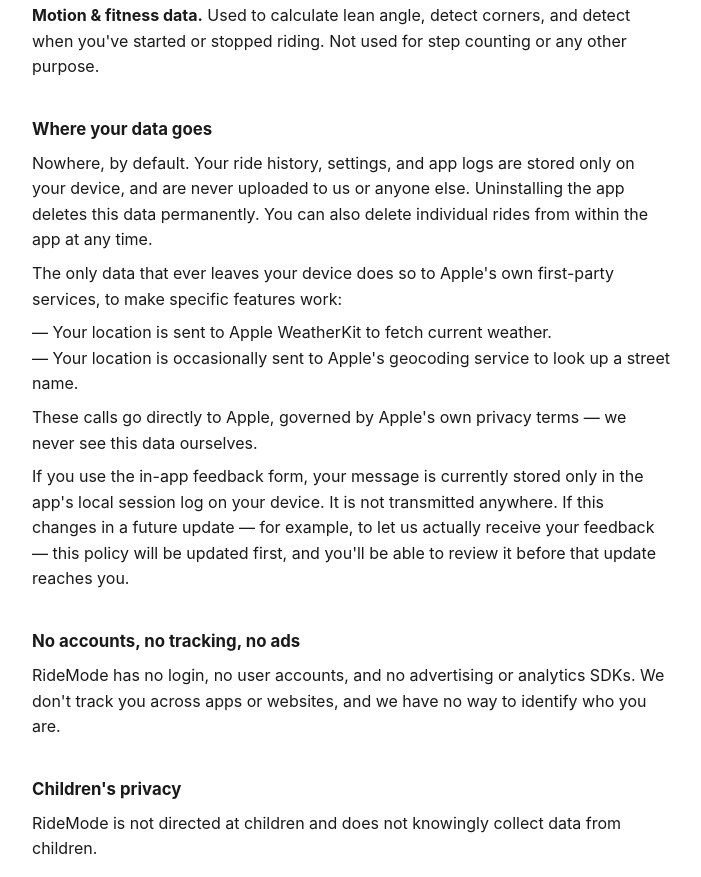
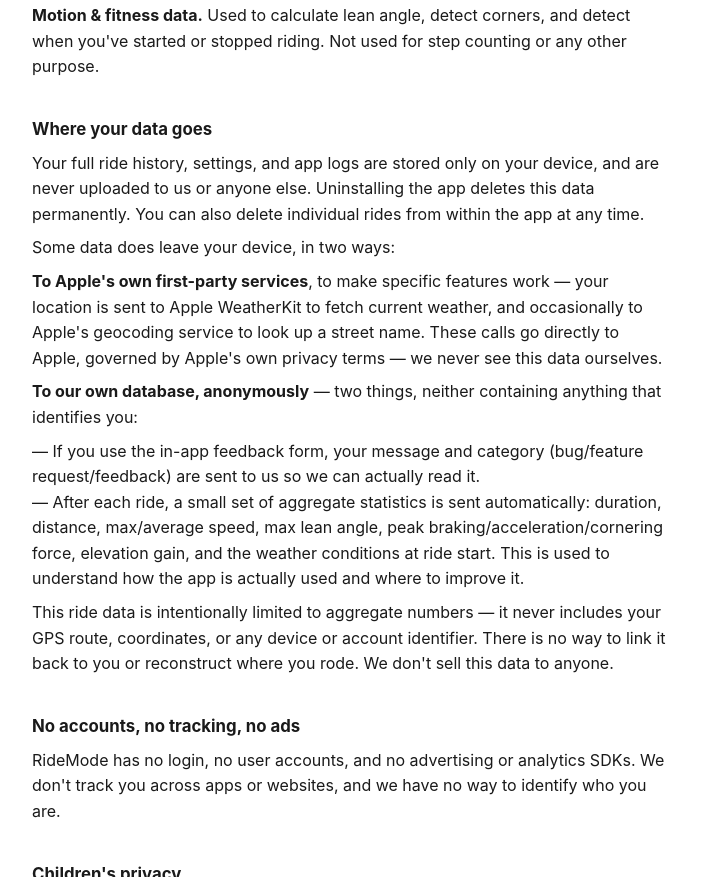
Before and after one commit to magyizsolt90/ridemode-site, a plain HTML site: page index.html in a window 1280 px wide. Shown: the part 539-1416 px from the top of the page, without its empty margins (288-989 px from the left). Drawn offline with Linux system fonts and the light colour scheme.

Commit message:
docs: disclose feedback and anonymous ride analytics collection
Both now actually ship to our Supabase database, not just planned —
policy needs to be accurate before real users hit this.

```diff
--- a/index.html
+++ b/index.html
@@ -51,12 +51,13 @@
 <p><strong>Motion &amp; fitness data.</strong> Used to calculate lean angle, detect corners, and detect when you've started or stopped riding. Not used for step counting or any other purpose.</p>
 
 <h2>Where your data goes</h2>
-<p>Nowhere, by default. Your ride history, settings, and app logs are stored only on your device, and are never uploaded to us or anyone else. Uninstalling the app deletes this data permanently. You can also delete individual rides from within the app at any time.</p>
-<p>The only data that ever leaves your device does so to Apple's own first-party services, to make specific features work:</p>
-<p>— Your location is sent to Apple WeatherKit to fetch current weather.<br>
-— Your location is occasionally sent to Apple's geocoding service to look up a street name.</p>
-<p>These calls go directly to Apple, governed by Apple's own privacy terms — we never see this data ourselves.</p>
-<p>If you use the in-app feedback form, your message is currently stored only in the app's local session log on your device. It is not transmitted anywhere. If this changes in a future update — for example, to let us actually receive your feedback — this policy will be updated first, and you'll be able to review it before that update reaches you.</p>
+<p>Your full ride history, settings, and app logs are stored only on your device, and are never uploaded to us or anyone else. Uninstalling the app deletes this data permanently. You can also delete individual rides from within the app at any time.</p>
+<p>Some data does leave your device, in two ways:</p>
+<p><strong>To Apple's own first-party services</strong>, to make specific features work — your location is sent to Apple WeatherKit to fetch current weather, and occasionally to Apple's geocoding service to look up a street name. These calls go directly to Apple, governed by Apple's own privacy terms — we never see this data ourselves.</p>
+<p><strong>To our own database, anonymously</strong> — two things, neither containing anything that identifies you:</p>
+<p>— If you use the in-app feedback form, your message and category (bug/feature request/feedback) are sent to us so we can actually read it.<br>
+— After each ride, a small set of aggregate statistics is sent automatically: duration, distance, max/average speed, max lean angle, peak braking/acceleration/cornering force, elevation gain, and the weather conditions at ride start. This is used to understand how the app is actually used and where to improve it.</p>
+<p>This ride data is intentionally limited to aggregate numbers — it never includes your GPS route, coordinates, or any device or account identifier. There is no way to link it back to you or reconstruct where you rode. We don't sell this data to anyone.</p>
 
 <h2>No accounts, no tracking, no ads</h2>
 <p>RideMode has no login, no user accounts, and no advertising or analytics SDKs. We don't track you across apps or websites, and we have no way to identify who you are.</p>
```
